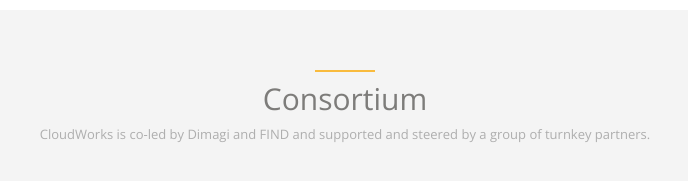
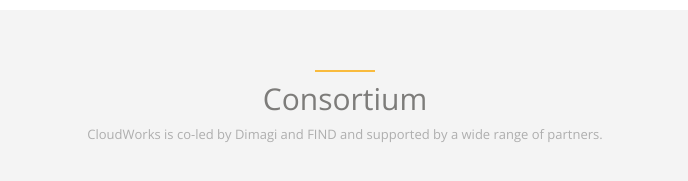
Before and after one commit to shubbless/cloudworks_landing, a plain HTML site: page index.html in a window 1280 px wide. Shown: the part 1480-1661 px from the top of the page, 295-983 px from the left. Drawn offline with nearby package versions, Linux system fonts and the light colour scheme.

Commit message:
Update index.html

```diff
--- a/index.html
+++ b/index.html
@@ -194,7 +194,7 @@
             <div class="col-lg-12 text-center">
                 <div class="navy-line"></div>
                 <h1>Consortium</h1>
-                <p>CloudWorks is co-led by Dimagi and FIND and supported and steered by a group of turnkey partners.</p>
+                <p>CloudWorks is co-led by Dimagi and FIND and supported by a wide range of partners.</p>
             </div>
         </div>
 
```
